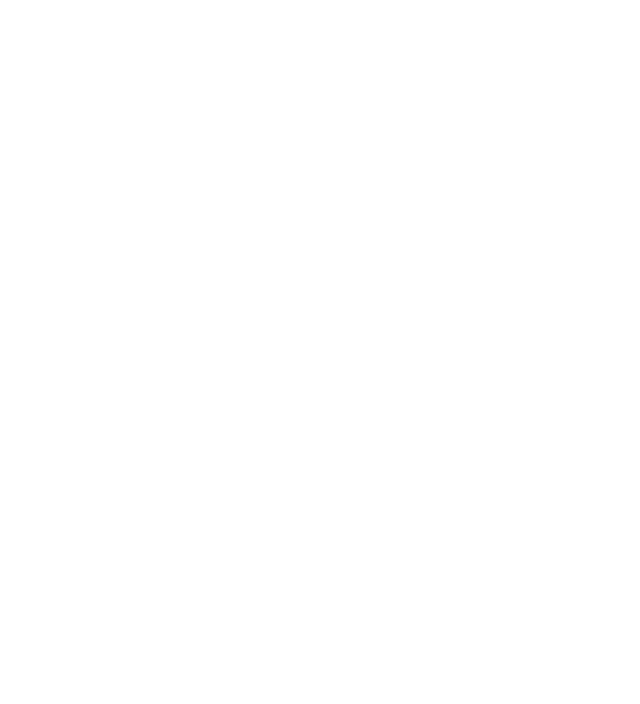
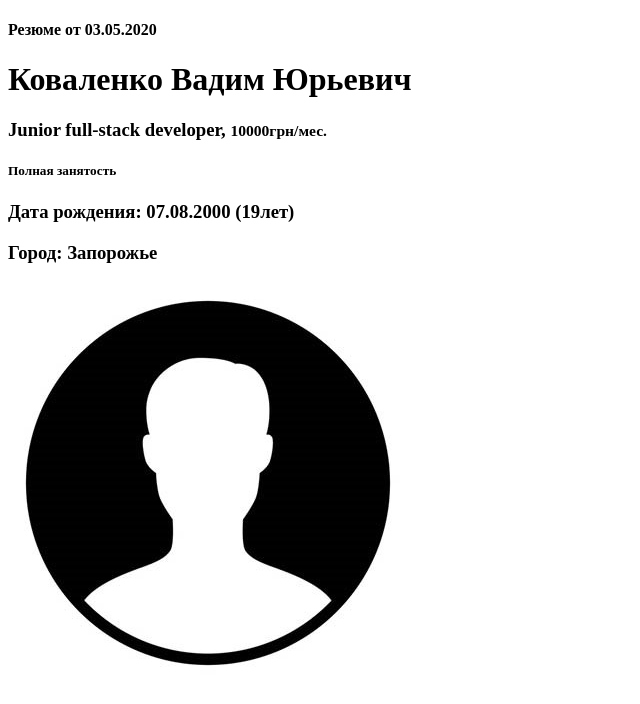
Before and after one commit to Vadim-K2000/Summary, a plain HTML site: page index.html in a window 1280 px wide. Shown: the whole page, without its empty margins (0-640 px from the left). Drawn offline with Linux system fonts and the light colour scheme.

Commit message:
Update project
Заполнение шапки резюме с добовлением фото
создана папка images для хранения фото

```diff
--- a/index.html
+++ b/index.html
@@ -1,10 +1,20 @@
 <!DOCTYPE html>
-<html lang="en">
+<html lang="ru">
 <head>
     <meta charset="UTF-8">
-    <title>Title</title>
+    <meta name="viewport" content="width=divice-width, initial-scale=1">
+    <title>My resume!</title>
 </head>
 <body>
+<div> <!--Шапка резюме-->
+    <h4>Резюме от 03.05.2020</h4>
+    <h1>Коваленко Вадим Юрьевич</h1>
+    <h3>Junior full-stack developer, <small>10000грн/мес.</small></h3>
+    <h5>Полная занятость</h5>
+    <h3>Дата рождения:  07.08.2000 (19лет)</h3>
+    <h3>Город:          Запорожье</h3> <img src="./images/profile_icons.png" alt="Profile icons">
+    <!-- К сожелению, убрать фото в сторону без css я не смог( -->
+</div>
 
 </body>
 </html>
```
Also changed, not shown: images/profile_icons.png (added).
